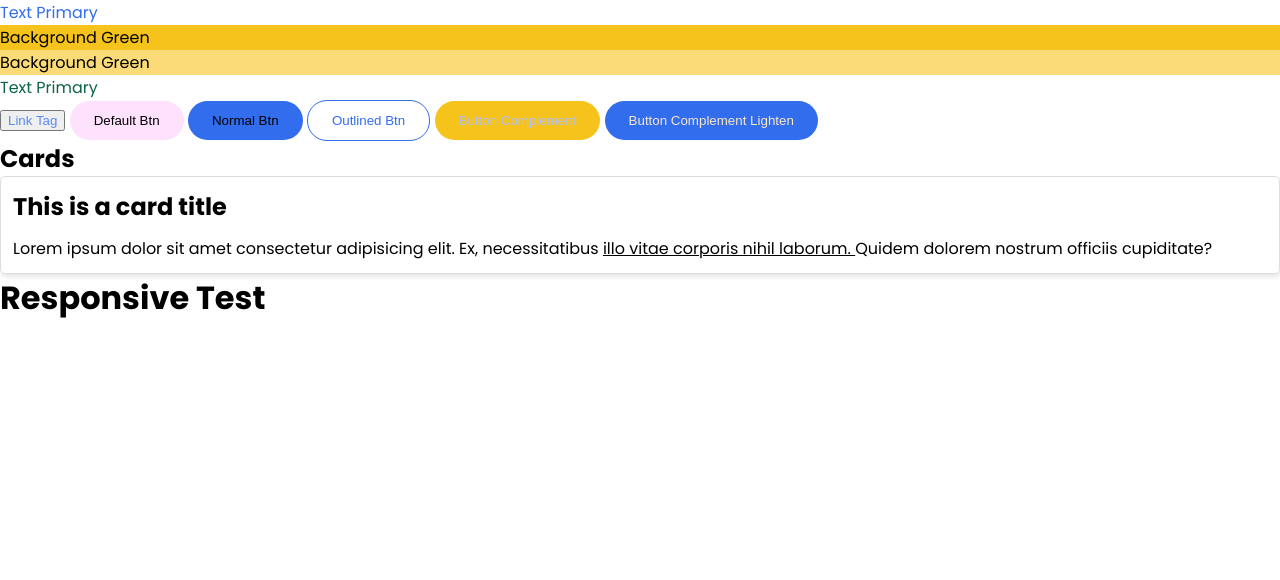
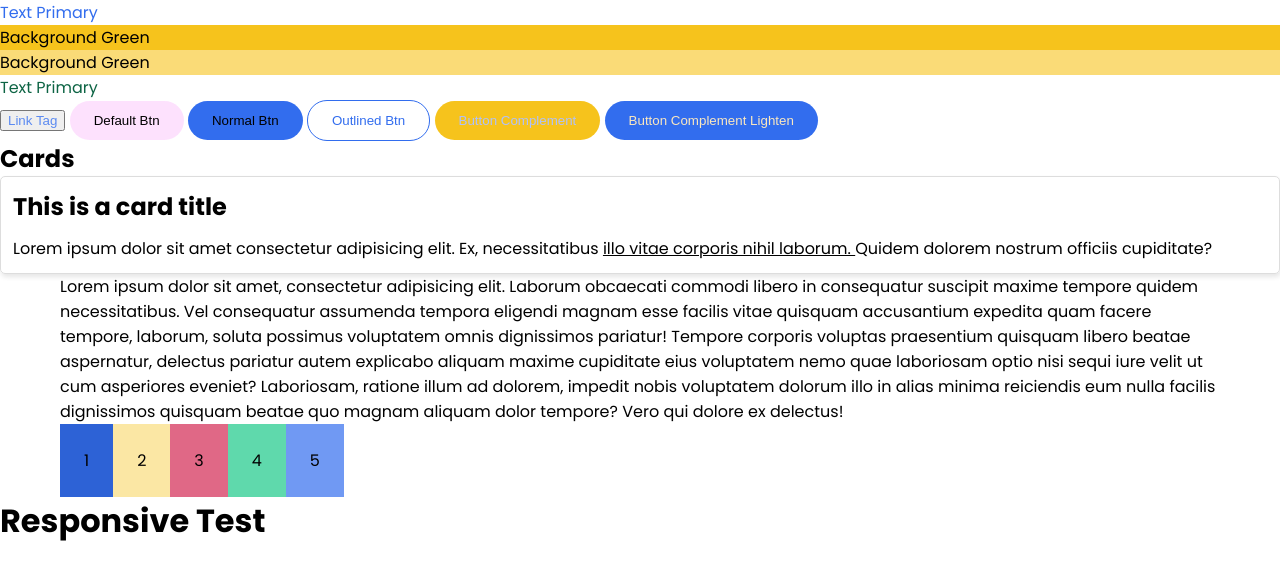
Before and after one commit to ayushCode27/Sass-Library, a website: page index.html in a window 1280 px wide. Drawn offline with nearby package versions, Linux system fonts and the light colour scheme; files that its build step writes are made by us from their sources.

Commit message:
add grid system

```diff
--- a/index.html
+++ b/index.html
@@ -14,14 +14,18 @@
     <p class="bg-info-light-4">Background Green</p>
     <p class="text-secondary-dark-5">Text Primary</p>
 
-    <button class="info-primary text-primary-light-2 text-hover-info-dark-3">Link Tag</button>
+    <button class="info-primary text-primary-light-2 text-hover-info-dark-3">
+      Link Tag
+    </button>
 
     <!-- font sizes -->
 
     <!-- buttons -->
     <button class="btn">Default Btn</button>
     <button class="btn-primary">Normal Btn</button>
-    <button class="btn-outlined-primary text-primary text-hover-white">Outlined Btn</button>
+    <button class="btn-outlined-primary text-primary text-hover-white">
+      Outlined Btn
+    </button>
     <button class="btn-complement-info">Button Complement</button>
     <button class="btn-complement-primary">Button Complement Lighten</button>
 
@@ -37,6 +41,29 @@
     </div>
 
     <!-- grid systems -->
+    <div class="container">
+      <p>
+        Lorem ipsum dolor sit amet, consectetur adipisicing elit. Laborum
+        obcaecati commodi libero in consequatur suscipit maxime tempore quidem
+        necessitatibus. Vel consequatur assumenda tempora eligendi magnam esse
+        facilis vitae quisquam accusantium expedita quam facere tempore,
+        laborum, soluta possimus voluptatem omnis dignissimos pariatur! Tempore
+        corporis voluptas praesentium quisquam libero beatae aspernatur,
+        delectus pariatur autem explicabo aliquam maxime cupiditate eius
+        voluptatem nemo quae laboriosam optio nisi sequi iure velit ut cum
+        asperiores eveniet? Laboriosam, ratione illum ad dolorem, impedit nobis
+        voluptatem dolorum illo in alias minima reiciendis eum nulla facilis
+        dignissimos quisquam beatae quo magnam aliquam dolor tempore? Vero qui
+        dolore ex delectus!
+      </p>
+      <div class="row">
+        <p class="p-2 bg-primary-dark-1">1</p>
+        <p class="p-2 bg-info-light-6">2</p>
+        <p class="p-2 bg-error-light-3">3</p>
+        <p class="p-2 bg-secondary-light-3">4</p>
+        <p class="p-2 bg-primary-light-3">5</p>
+      </div>
+    </div>
 
     <!-- utilities -->
     <h1 class="responsive-test">Responsive Test</h1>
--- /dev/null
+++ b/sigma/_grid.scss
@@ -0,0 +1,28 @@
+@use 'sass:math';
+
+$grid-columns: 12;
+
+// base layout classes
+.container {
+  width: 100%;
+  max-width: 1200px;
+  margin: 0 auto;
+  padding: 0 20px;
+  box-sizing: border-box;
+}
+
+.row {
+  display: flex;
+  flex-flow: row wrap;
+}
+
+// col classes
+@include xs {
+  @for $i from 1 through $grid-columns {
+    .col-#{$i}-xs {
+      box-sizing: border-box;
+      flex-grow: 0;
+      width: math.div($i * 100%, $grid-columns);
+    }
+  }
+}
--- a/sigma/index.scss
+++ b/sigma/index.scss
@@ -5,6 +5,7 @@
 // base & layout
 @import 'base';
 @import 'breakpoints' ;
+@import 'grid';
 
 // colors
 @import 'colors';
```
